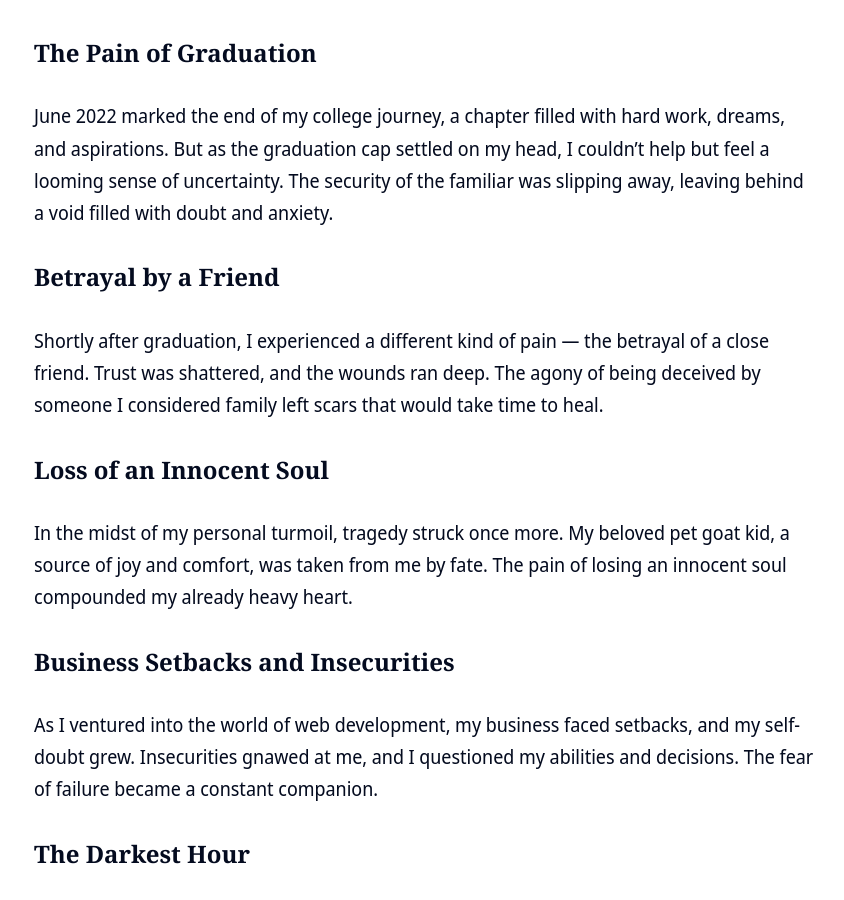
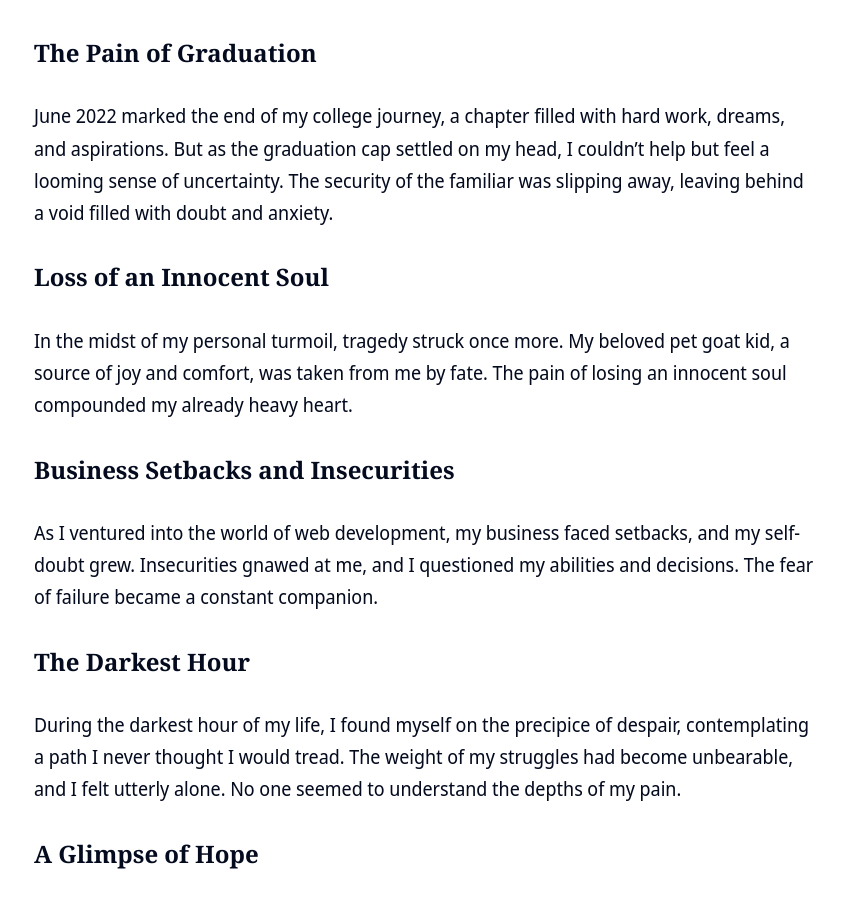
Before and after one commit to PrakasRavichandran/dairy-blog, a Jekyll site: the page built from _posts/2023-09-14-painful-days.markdown, in a window 1280 px wide and 900 px high, scrolled down 1206 px. Shown: the whole window, without its empty margins (216-1060 px from the left). Built offline with Jekyll 4.4.1, drawn with Linux system fonts in a browser that asks for light colours; nearby versions of some CDN libraries.

Commit message:
Update 2023-09-14-painful-days.markdown

```diff
--- a/_posts/2023-09-14-painful-days.markdown
+++ b/_posts/2023-09-14-painful-days.markdown
@@ -15,9 +15,6 @@ It's been a rollercoaster of emotions, a tumultuous journey through the depths o
 
 ### The Pain of Graduation
 June 2022 marked the end of my college journey, a chapter filled with hard work, dreams, and aspirations. But as the graduation cap settled on my head, I couldn't help but feel a looming sense of uncertainty. The security of the familiar was slipping away, leaving behind a void filled with doubt and anxiety.
-
-### Betrayal by a Friend
-Shortly after graduation, I experienced a different kind of pain — the betrayal of a close friend. Trust was shattered, and the wounds ran deep. The agony of being deceived by someone I considered family left scars that would take time to heal.
 
 ### Loss of an Innocent Soul
 In the midst of my personal turmoil, tragedy struck once more. My beloved pet goat kid, a source of joy and comfort, was taken from me by fate. The pain of losing an innocent soul compounded my already heavy heart.
```
